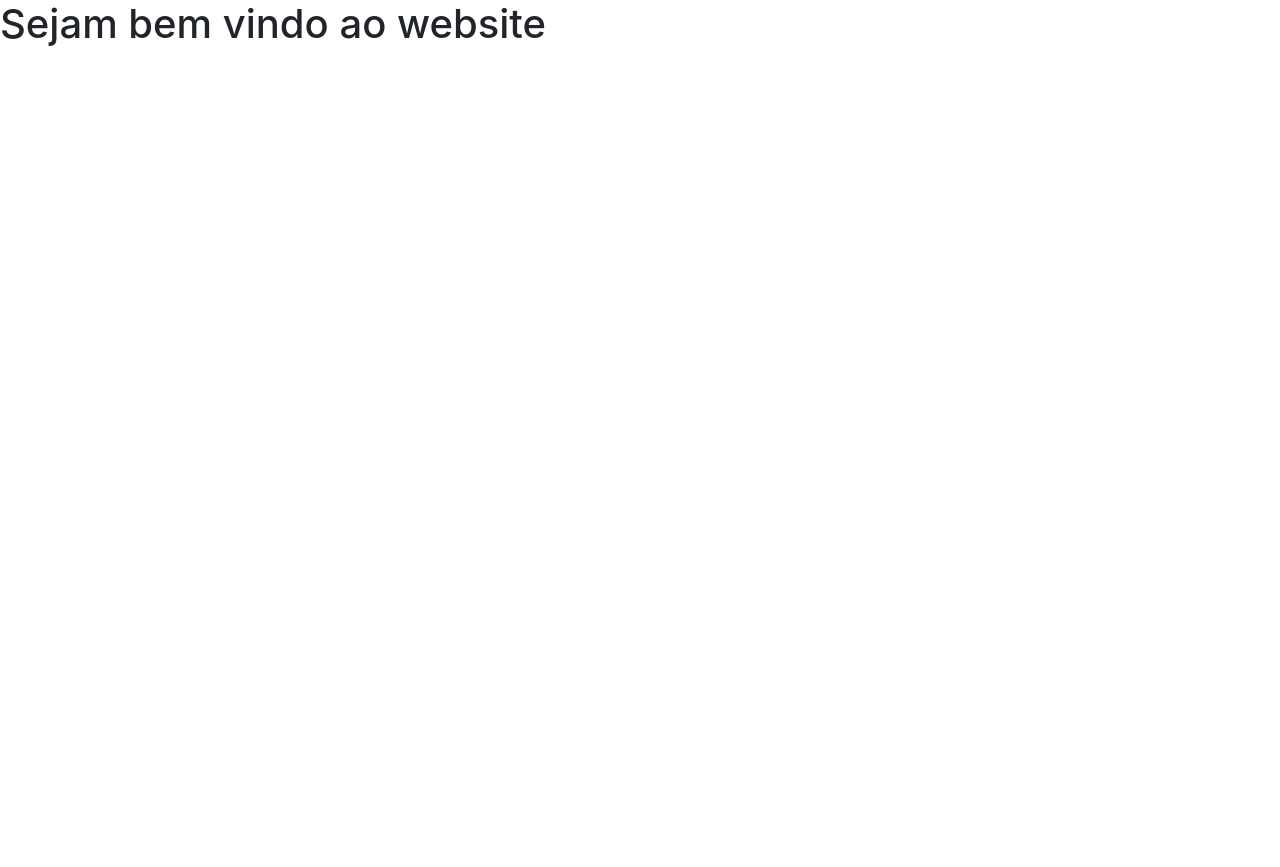
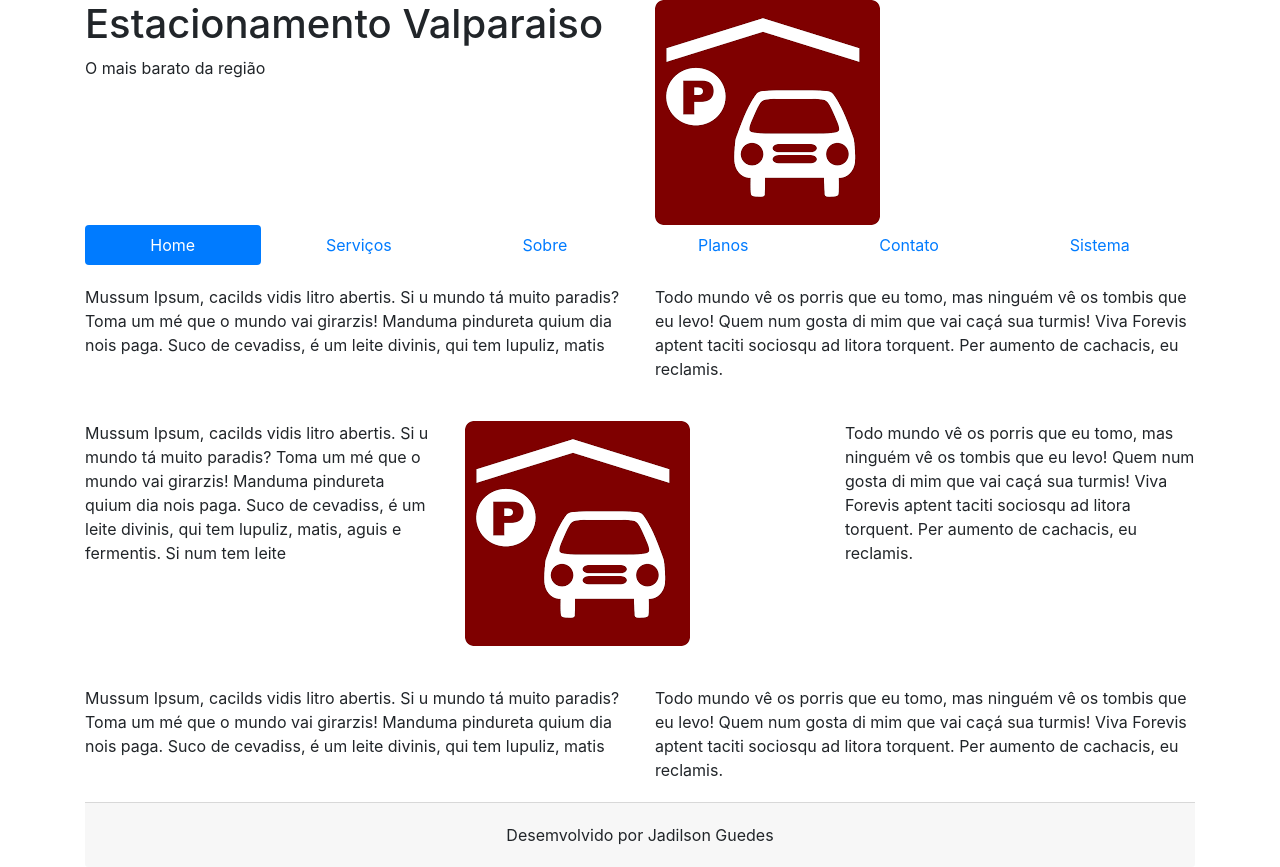
Before and after one commit to jadilson12/sistema_estacionamento, a Django app: page / in a window 1280 px wide. Before the commit the page ends 46 px from the top, so only its background shows below. Run offline with Django 3.2, Linux system fonts and the light colour scheme; some libraries are stand-ins or nearby versions.

Commit message:
website: criando template website home

```diff
--- /dev/null
+++ b/static/css/website.css
@@ -0,0 +1,7 @@
+.rodape{
+    padding: 20px;
+}
+
+.row-space{
+    padding: 20px 0 20px 0;
+}
--- a/website/templates/website/base.html
+++ b/website/templates/website/base.html
@@ -6,11 +6,21 @@
     <meta name="viewport" content="width=device-width, initial-scale=1.0">
     <meta http-equiv="X-UA-Compatible" content="ie=edge">
     <link rel="stylesheet" href="{% static 'bootstrap/css/bootstrap.min.css' %}">
+    <link rel="stylesheet" href="{% static 'css/website.css' %}">
     <title>WebSite - Estacionamento</title>
 </head>
 <body>
-    {% block main %}
-    {% endblock  %}
+    <div class="container">
 
+        {% block main %}
+        {% endblock  %}
+
+    </div>
+
+    <!-- Optional JavaScript -->
+    <!-- jQuery first, then Popper.js, then Bootstrap JS -->
+    <script src="https://code.jquery.com/jquery-3.2.1.slim.min.js" integrity="sha384-KJ3o2DKtIkvYIK3UENzmM7KCkRr/rE9/Qpg6aAZGJwFDMVNA/GpGFF93hXpG5KkN" crossorigin="anonymous"></script>
+    <script src="https://cdnjs.cloudflare.com/ajax/libs/popper.js/1.11.0/umd/popper.min.js" integrity="sha384-b/U6ypiBEHpOf/4+1nzFpr53nxSS+GLCkfwBdFNTxtclqqenISfwAzpKaMNFNmj4" crossorigin="anonymous"></script>
+    <script src="https://maxcdn.bootstrapcdn.com/bootstrap/4.0.0-beta/js/bootstrap.min.js" integrity="sha384-h0AbiXch4ZDo7tp9hKZ4TsHbi047NrKGLO3SEJAg45jXxnGIfYzk4Si90RDIqNm1" crossorigin="anonymous"></script>
 </body>
 </html>
--- /dev/null
+++ b/website/templates/website/footer.html
@@ -0,0 +1,7 @@
+<div class="row">
+    <div class="col-sm-12">
+        <div class="card-footer rodape">
+           <p class="card-text text-center">Desemvolvido por Jadilson Guedes</p>
+        </div>
+    </div>
+</div>
--- a/website/templates/website/index.html
+++ b/website/templates/website/index.html
@@ -1,5 +1,62 @@
 {% extends 'website/base.html' %}
+{% load static %}
 
 {% block main %}
-    <h1>Sejam bem vindo ao website</h1>
+
+    <div class="row">
+        <div class="col-sm-6">
+            <h1>Estacionamento Valparaiso</h1>
+            <span>O mais barato da região</span>
+        </div>
+        <div class="col-sm-6">
+            <img src="{% static "img/logo.png" %}" alt="Estacionamento Valparaiso">
+        </div>
+    </div>
+
+    {% include 'website/menu.html' %}
+
+    <div class="row row-space">
+        <div class="col-sm-6">
+
+                Mussum Ipsum, cacilds vidis litro abertis. Si u mundo tá muito paradis? Toma um mé que o mundo vai
+                girarzis! Manduma pindureta quium dia nois paga. Suco de cevadiss, é um leite divinis, qui tem lupuliz,
+                matis
+        </div>
+
+        <div class="col-sm-6">
+                Todo mundo vê os porris que eu tomo, mas ninguém vê os tombis que eu levo! Quem num gosta di mim
+                que vai caçá sua turmis! Viva Forevis aptent taciti sociosqu ad litora torquent. Per aumento de
+                cachacis, eu reclamis.
+        </div>
+    </div>
+        <div class="row row-space">
+            <div class="col-sm-4">
+                    Mussum Ipsum, cacilds vidis litro abertis. Si u mundo tá muito paradis? Toma um mé que o mundo vai
+                    girarzis! Manduma pindureta quium dia nois paga. Suco de cevadiss, é um leite divinis, qui tem lupuliz,
+                    matis, aguis e fermentis. Si num tem leite
+            </div>
+            <div class="col-sm-4">
+                <img src="{% static 'img/logo.png' %}">
+            </div>
+            <div class="col-sm-4">
+                    Todo mundo vê os porris que eu tomo, mas ninguém vê os tombis que eu levo! Quem num gosta di mim
+                    que vai caçá sua turmis! Viva Forevis aptent taciti sociosqu ad litora torquent. Per aumento de
+                    cachacis, eu reclamis.
+            </div>
+        </div>
+        <div class="row row-space">
+        <div class="col-sm-6">
+
+                Mussum Ipsum, cacilds vidis litro abertis. Si u mundo tá muito paradis? Toma um mé que o mundo vai
+                girarzis! Manduma pindureta quium dia nois paga. Suco de cevadiss, é um leite divinis, qui tem lupuliz,
+                matis
+        </div>
+
+        <div class="col-sm-6">
+                Todo mundo vê os porris que eu tomo, mas ninguém vê os tombis que eu levo! Quem num gosta di mim
+                que vai caçá sua turmis! Viva Forevis aptent taciti sociosqu ad litora torquent. Per aumento de
+                cachacis, eu reclamis.
+        </div>
+    </div>
+    {% include 'website/footer.html' %}
 {%  endblock %}
--- /dev/null
+++ b/website/templates/website/menu.html
@@ -0,0 +1,25 @@
+
+<div class="row">
+    <div class="col-sm-12">
+        <ul class="nav nav-pills nav-fill">
+            <li class="nav-item">
+                <a class="nav-link active" href="#">Home</a>
+            </li>
+            <li class="nav-item">
+                <a class="nav-link" href="#">Serviços</a>
+            </li>
+            <li class="nav-item">
+                <a class="nav-link" href="#">Sobre</a>
+            </li>
+            <li class="nav-item">
+                <a class="nav-link" href="#">Planos</a>
+            </li>
+            <li class="nav-item">
+                <a class="nav-link" href="#">Contato</a>
+            </li>
+            <li class="nav-item">
+                <a class="nav-link" href="{% url 'login' %}">Sistema</a>
+            </li>
+        </ul>
+    </div>
+</div>
```
Also changed, not shown: static/img/logo.png (added).
